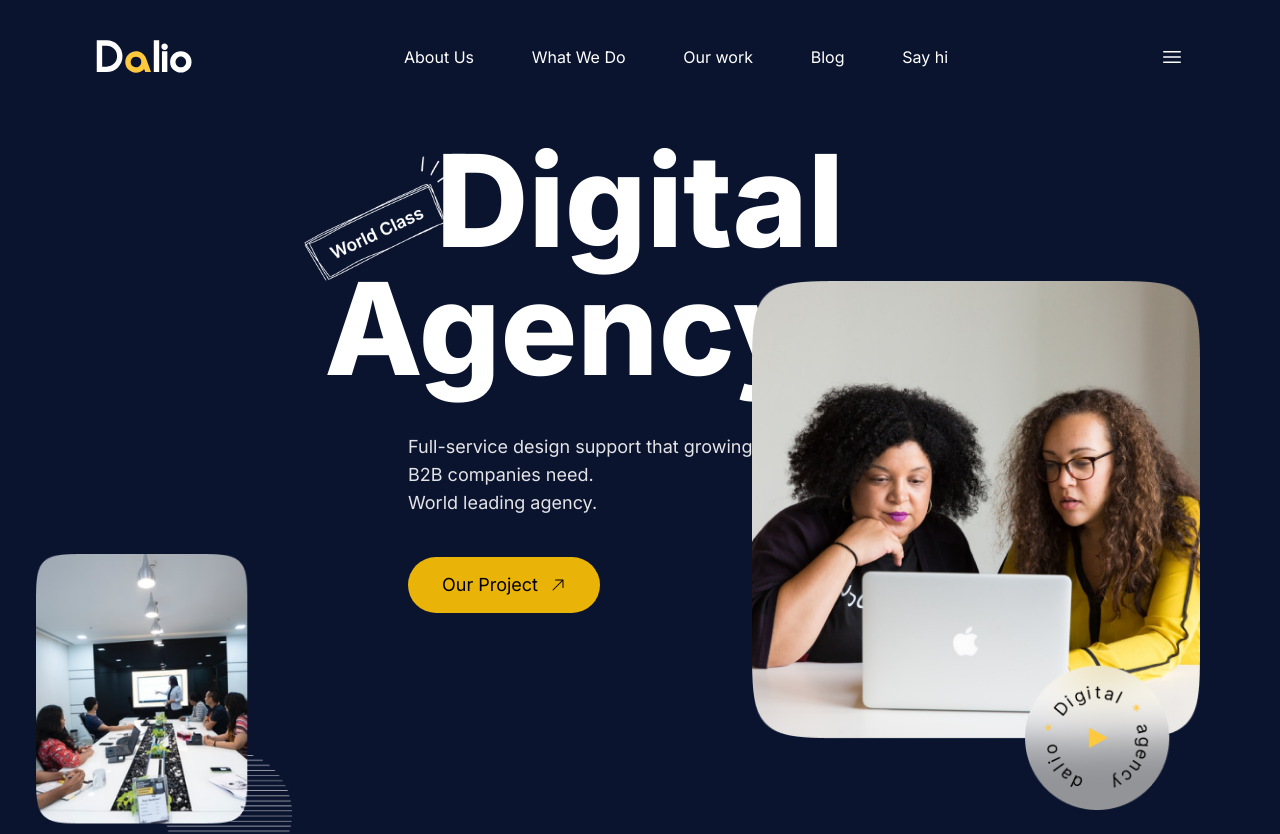
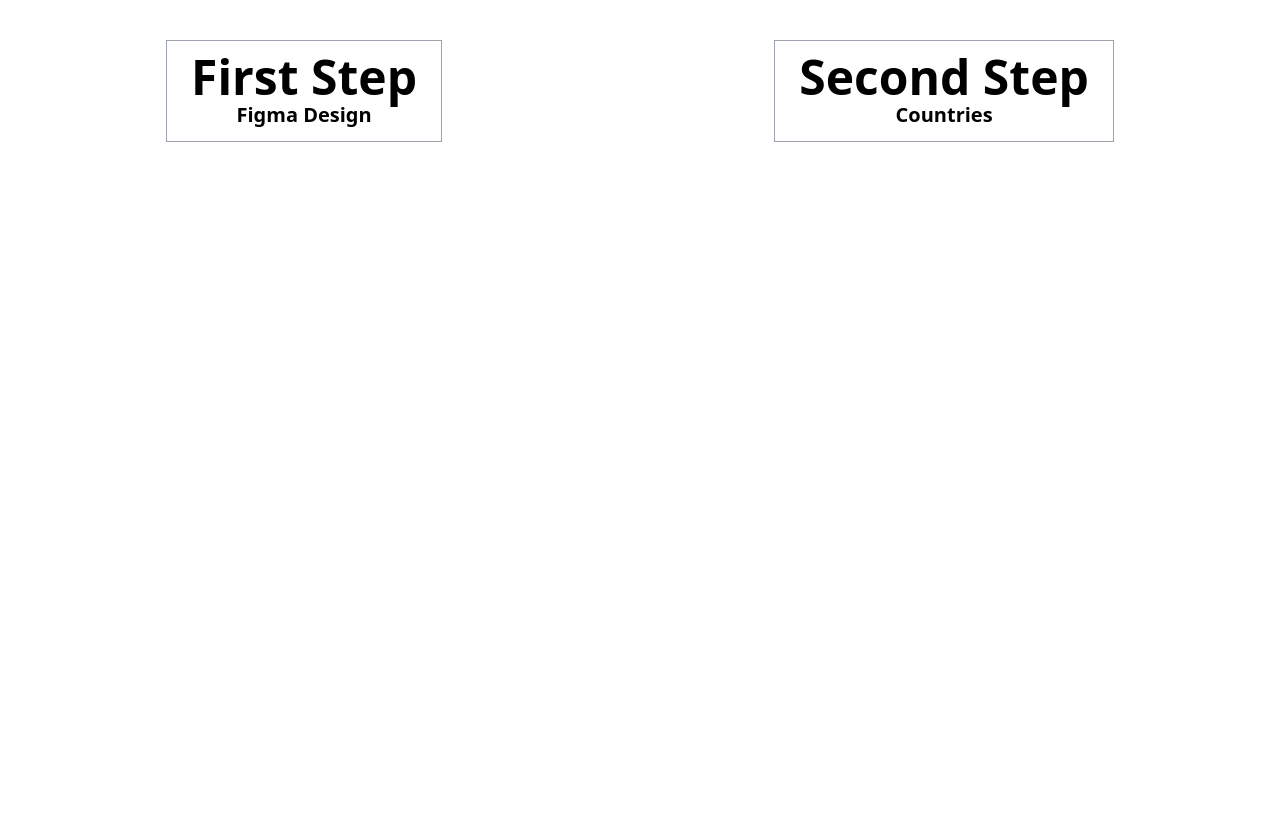
Before and after one commit to Kerotobil/bykr-case, a Next.js app: page / in a window 1280 px wide. Shown: the top 834 px of the page. After the commit the page ends 800 px from the top, so only its background shows below. Built offline with nearby package versions, Linux system fonts and the light colour scheme; a web font is replaced by a local one.

Commit message:
Add page for firs step case

```diff
--- /dev/null
+++ b/pages/firstStep.tsx
@@ -0,0 +1,33 @@
+import { EigththLayout } from '../components/Home/EigththLayout';
+import { FifthLayout } from '../components/Home/FifthLayout';
+import { Footer } from '../components/Home/Footer';
+import { FourthLayout } from '../components/Home/FourthLayout';
+import { InitialLayout } from '../components/Home/InitialLayout';
+import { Navbar } from '../components/Home/Navbar';
+import { SecondLayout } from '../components/Home/SecondLayout';
+import { SeventhLayout } from '../components/Home/SeventhLayout';
+import { SixthLayout } from '../components/Home/SixthLayout';
+import { ThirdLayout } from '../components/Home/ThirdLayout';
+
+export default function Home() {
+  return (
+    <div className="mainBg">
+      <div className="max-w-screen-1/2xl mainBg pb-24 mx-auto text-white font-inter">
+        <div className="md:h-screen mx-auto pt-10">
+          <Navbar />
+          <div className="mt-16">
+            <InitialLayout />
+          </div>
+        </div>
+        <SecondLayout />
+        <ThirdLayout />
+        <FourthLayout />
+        <FifthLayout />
+        <SixthLayout />
+        <SeventhLayout />
+        <EigththLayout />
+      </div>
+      <Footer />
+    </div>
+  );
+}
--- a/pages/index.tsx
+++ b/pages/index.tsx
@@ -1,33 +1,22 @@
-import { EigththLayout } from '../components/Home/EigththLayout';
-import { FifthLayout } from '../components/Home/FifthLayout';
-import { Footer } from '../components/Home/Footer';
-import { FourthLayout } from '../components/Home/FourthLayout';
-import { InitialLayout } from '../components/Home/InitialLayout';
-import { Navbar } from '../components/Home/Navbar';
-import { SecondLayout } from '../components/Home/SecondLayout';
-import { SeventhLayout } from '../components/Home/SeventhLayout';
-import { SixthLayout } from '../components/Home/SixthLayout';
-import { ThirdLayout } from '../components/Home/ThirdLayout';
+import Link from 'next/link';
 
 export default function Home() {
   return (
-    <div className="mainBg">
-      <div className="max-w-screen-1/2xl mainBg pb-24 mx-auto text-white font-inter">
-        <div className="md:h-screen mx-auto pt-10">
-          <Navbar />
-          <div className="mt-16">
-            <InitialLayout />
+    <div className="max-w-7xl mx-auto">
+      <div className="flex justify-around mt-10">
+        <Link href="/firstStep">
+          <div className=" group border border-gray-400 hover:border-yellow-600 px-6 py-3 cursor-pointer">
+            <h2 className="group-hover:text-yellow-500">First Step</h2>
+            <h3 className="mx-10 text-xl text-center group-hover:text-yellow-500">Figma Design</h3>
           </div>
-        </div>
-        <SecondLayout />
-        <ThirdLayout />
-        <FourthLayout />
-        <FifthLayout />
-        <SixthLayout />
-        <SeventhLayout />
-        <EigththLayout />
+        </Link>
+        <Link href="/countries">
+          <div className=" group border border-gray-400 hover:border-yellow-600 px-6 py-3 cursor-pointer">
+            <h2 className="group-hover:text-yellow-500">Second Step</h2>
+            <h3 className="mx-10 text-xl text-center group-hover:text-yellow-500">Countries</h3>
+          </div>
+        </Link>
       </div>
-      <Footer />
     </div>
   );
 }
```
